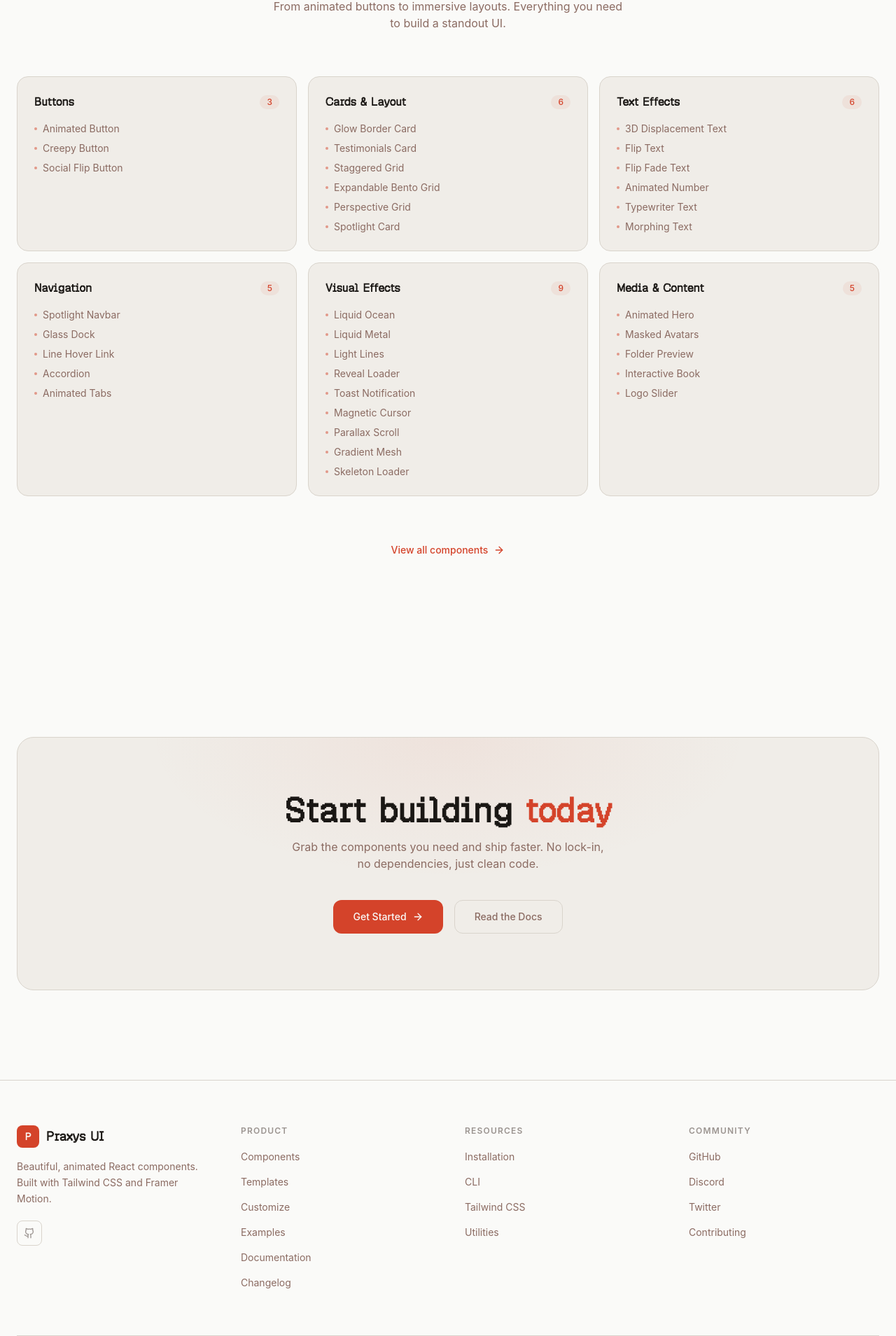
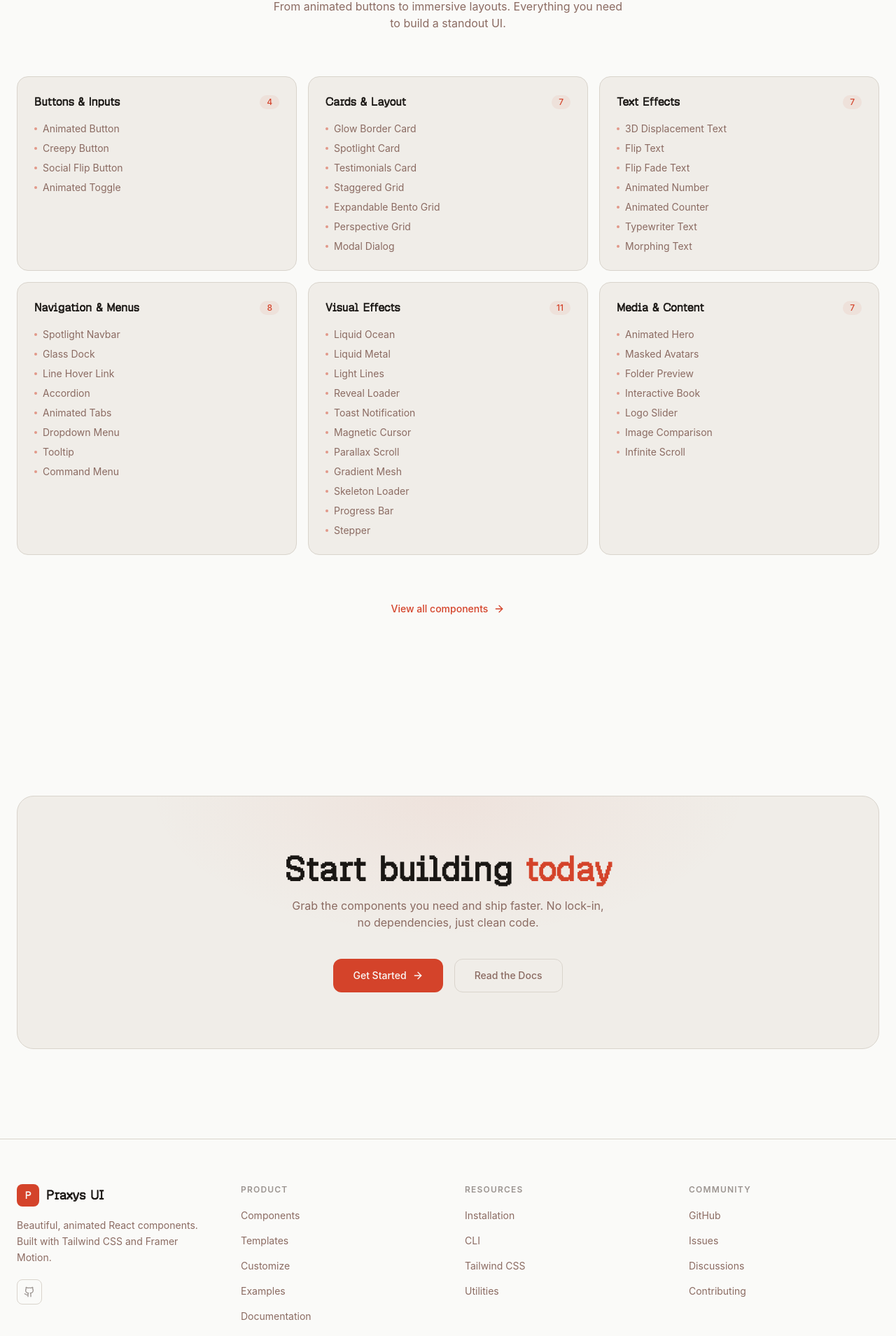
Before and after one commit to sushanttverma/Praxys-UI, a Next.js app: page / in a window 1280 px wide. Shown: the part 2798-4707 px from the top of the page at 70% size. Built offline with nearby package versions, Linux system fonts and the light colour scheme; a web font is replaced by a local one.

Commit message:
polish: fix footer dead links, update ComponentGrid to list all 44 components

```diff
--- a/app/components/ComponentGrid.tsx
+++ b/app/components/ComponentGrid.tsx
@@ -6,48 +6,53 @@
 
 const componentCategories = [
   {
-    name: "Buttons",
-    count: 3,
-    items: ["Animated Button", "Creepy Button", "Social Flip Button"],
+    name: "Buttons & Inputs",
+    count: 4,
+    items: ["Animated Button", "Creepy Button", "Social Flip Button", "Animated Toggle"],
   },
   {
     name: "Cards & Layout",
-    count: 6,
+    count: 7,
     items: [
       "Glow Border Card",
+      "Spotlight Card",
       "Testimonials Card",
       "Staggered Grid",
       "Expandable Bento Grid",
       "Perspective Grid",
-      "Spotlight Card",
+      "Modal Dialog",
     ],
   },
   {
     name: "Text Effects",
-    count: 6,
+    count: 7,
     items: [
       "3D Displacement Text",
       "Flip Text",
       "Flip Fade Text",
       "Animated Number",
+      "Animated Counter",
       "Typewriter Text",
       "Morphing Text",
     ],
   },
   {
-    name: "Navigation",
-    count: 5,
+    name: "Navigation & Menus",
+    count: 8,
     items: [
       "Spotlight Navbar",
       "Glass Dock",
       "Line Hover Link",
       "Accordion",
       "Animated Tabs",
+      "Dropdown Menu",
+      "Tooltip",
+      "Command Menu",
     ],
   },
   {
     name: "Visual Effects",
-    count: 9,
+    count: 11,
     items: [
       "Liquid Ocean",
       "Liquid Metal",
@@ -58,17 +63,21 @@
       "Parallax Scroll",
       "Gradient Mesh",
       "Skeleton Loader",
+      "Progress Bar",
+      "Stepper",
     ],
   },
   {
     name: "Media & Content",
-    count: 5,
+    count: 7,
     items: [
       "Animated Hero",
       "Masked Avatars",
       "Folder Preview",
       "Interactive Book",
       "Logo Slider",
+      "Image Comparison",
+      "Infinite Scroll",
     ],
   },
 ];
--- a/app/components/Footer.tsx
+++ b/app/components/Footer.tsx
@@ -26,8 +26,8 @@
     title: "Community",
     links: [
       { label: "GitHub", href: "https://github.com/sushanttverma/Praxys-UI" },
-      { label: "Discord", href: "#" },
-      { label: "Twitter", href: "#" },
+      { label: "Issues", href: "https://github.com/sushanttverma/Praxys-UI/issues" },
+      { label: "Discussions", href: "https://github.com/sushanttverma/Praxys-UI/discussions" },
       { label: "Contributing", href: "https://github.com/sushanttverma/Praxys-UI/blob/main/CONTRIBUTING.md" },
     ],
   },
```
